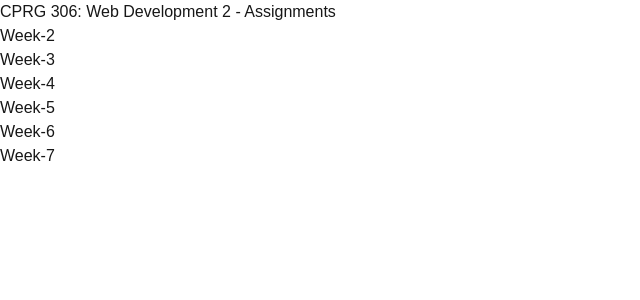
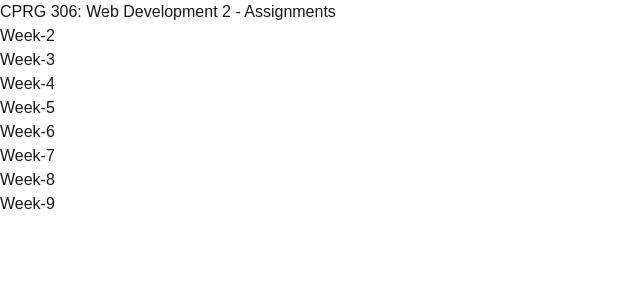
Before and after one commit to bLanke01/cprg306-assignments, a Next.js app: page / in a window 1280 px wide. Shown: the top 300 px of the page, without its empty margins (0-640 px from the left). Built offline with nearby package versions, Linux system fonts and the light colour scheme.

Commit message:
Update page.js

```diff
--- a/app/page.js
+++ b/app/page.js
@@ -9,7 +9,9 @@ export default function Home() {
       <Link href = "http://localhost:3000/week-4"> Week-4</Link> <br />
       <Link href = "http://localhost:3000/week-5"> Week-5</Link> <br />
       <Link href = "http://localhost:3000/week-6"> Week-6</Link> <br />
-      <Link href = "http://localhost:3000/week-7"> Week-7</Link>
+      <Link href = "http://localhost:3000/week-7"> Week-7</Link> <br />
+      <Link href = "http://localhost:3000/week-8"> Week-8</Link> <br />
+      <Link href = "http://localhost:3000/week-9"> Week-9</Link> <br />
     </div>
   );
 }
```
